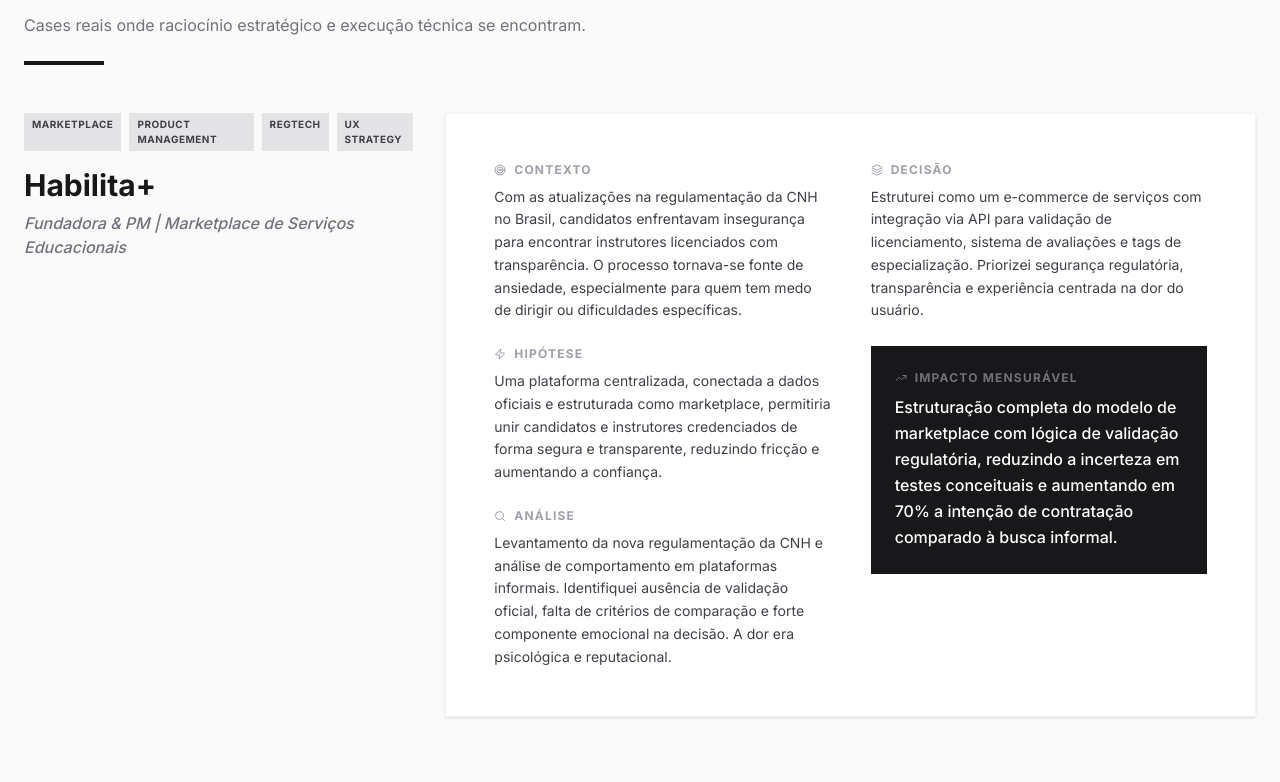
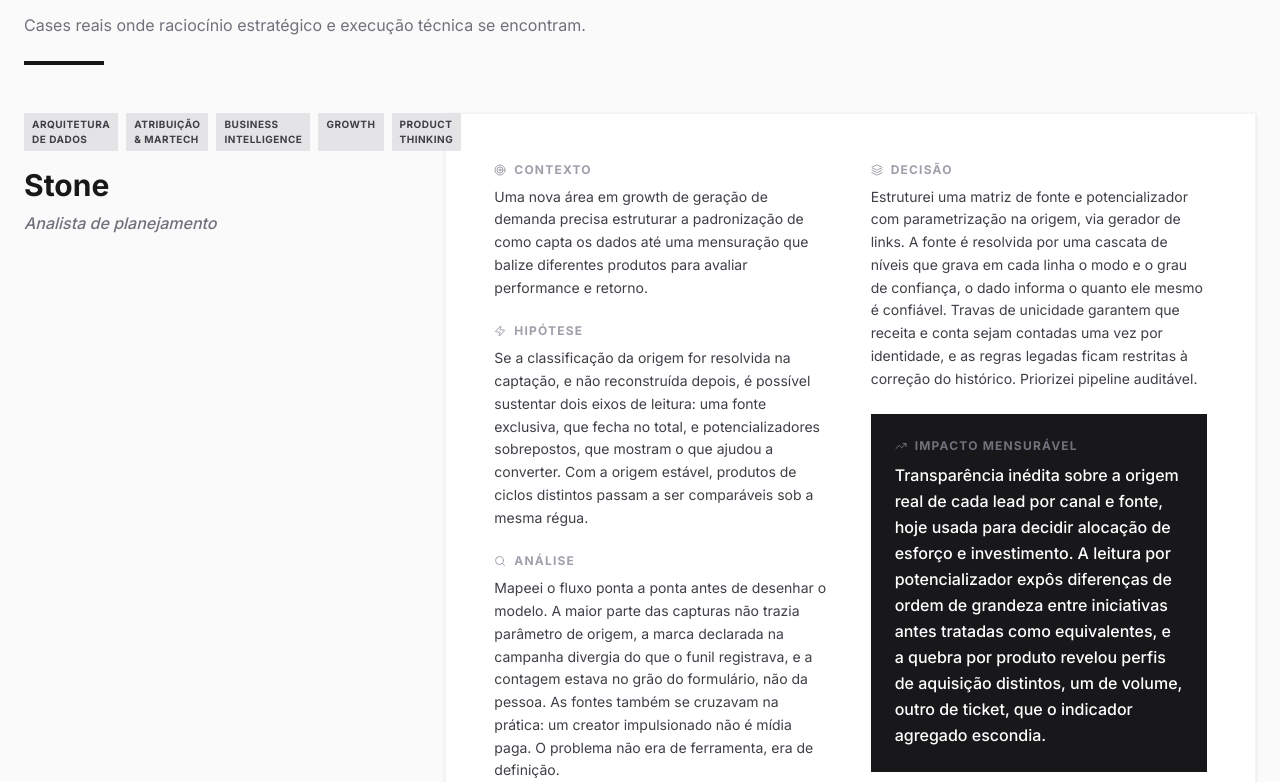
Before and after one commit to tatyanaelia/Portfolio, a React (Vite) app: page / in a window 1280 px wide. Shown: the part 1918-2700 px from the top of the page. Built offline with nearby package versions, Linux system fonts and the light colour scheme.

Commit message:
add stone mo lugar do habilita+
não troquei o id: 'habilita-plus'

```diff
--- a/src/constants.ts
+++ b/src/constants.ts
@@ -3,14 +3,14 @@
 export const PROJECTS: Project[] = [
   {
     id: 'habilita-plus',
-    title: 'Habilita+',
-    tagline: 'Fundadora & PM | Marketplace de Serviços Educacionais',
-    context: 'Com as atualizações na regulamentação da CNH no Brasil, candidatos enfrentavam insegurança para encontrar instrutores licenciados com transparência. O processo tornava-se fonte de ansiedade, especialmente para quem tem medo de dirigir ou dificuldades específicas.',
-    hypothesis: 'Uma plataforma centralizada, conectada a dados oficiais e estruturada como marketplace, permitiria unir candidatos e instrutores credenciados de forma segura e transparente, reduzindo fricção e aumentando a confiança.',
-    analysis: 'Levantamento da nova regulamentação da CNH e análise de comportamento em plataformas informais. Identifiquei ausência de validação oficial, falta de critérios de comparação e forte componente emocional na decisão. A dor era psicológica e reputacional.',
-    decision: 'Estruturei como um e-commerce de serviços com integração via API para validação de licenciamento, sistema de avaliações e tags de especialização. Priorizei segurança regulatória, transparência e experiência centrada na dor do usuário.',
-    impact: 'Estruturação completa do modelo de marketplace com lógica de validação regulatória, reduzindo a incerteza em testes conceituais e aumentando em 70% a intenção de contratação comparado à busca informal.',
-    tags: ['Marketplace', 'Product Management', 'RegTech', 'UX Strategy']
+    title: 'Stone',
+    tagline: 'Analista de planejamento',
+    context: 'Uma nova área em growth de geração de demanda precisa estruturar a padronização de como capta os dados até uma mensuração que balize diferentes produtos para avaliar performance e retorno.',
+    hypothesis: 'Se a classificação da origem for resolvida na captação, e não reconstruída depois, é possível sustentar dois eixos de leitura: uma fonte exclusiva, que fecha no total, e potencializadores sobrepostos, que mostram o que ajudou a converter. Com a origem estável, produtos de ciclos distintos passam a ser comparáveis sob a mesma régua.',
+    analysis: 'Mapeei o fluxo ponta a ponta antes de desenhar o modelo. A maior parte das capturas não trazia parâmetro de origem, a marca declarada na campanha divergia do que o funil registrava, e a contagem estava no grão do formulário, não da pessoa. As fontes também se cruzavam na prática: um creator impulsionado não é mídia paga. O problema não era de ferramenta, era de definição.',
+    decision: 'Estruturei uma matriz de fonte e potencializador com parametrização na origem, via gerador de links. A fonte é resolvida por uma cascata de níveis que grava em cada linha o modo e o grau de confiança, o dado informa o quanto ele mesmo é confiável. Travas de unicidade garantem que receita e conta sejam contadas uma vez por identidade, e as regras legadas ficam restritas à correção do histórico. Priorizei pipeline auditável.',
+    impact: 'Transparência inédita sobre a origem real de cada lead por canal e fonte, hoje usada para decidir alocação de esforço e investimento. A leitura por potencializador expôs diferenças de ordem de grandeza entre iniciativas antes tratadas como equivalentes, e a quebra por produto revelou perfis de aquisição distintos, um de volume, outro de ticket, que o indicador agregado escondia.',
+    tags: ['Arquitetura de Dados', 'Atribuição & MarTech', 'Business Intelligence', 'Growth', 'Product Thinking']
   },
   {
     id: 'banco-dados-autoras',
```
